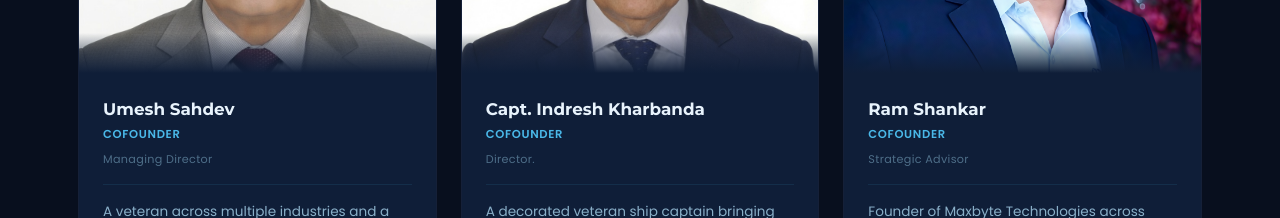
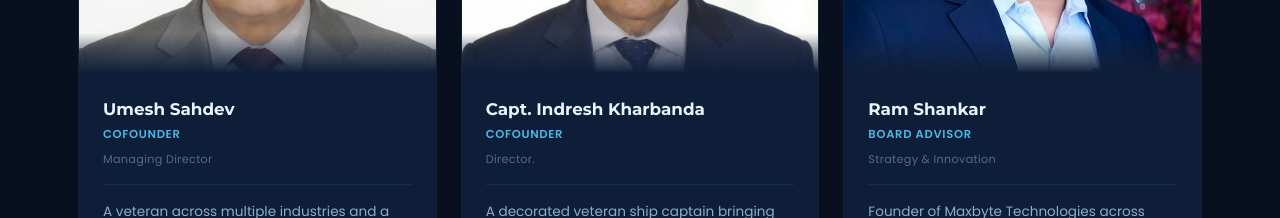
Before and after one commit to Sakthi-ctrl/Uminato-version, a Next.js app: page /about in a window 1280 px wide. Shown: the part 1360-1578 px from the top of the page. Built offline with nearby package versions, Linux system fonts and the light colour scheme.

Commit message:
Update role and expertise for Ram Shankar

```diff
--- a/src/app/about/page.tsx
+++ b/src/app/about/page.tsx
@@ -22,8 +22,8 @@ const FOUNDERS = [
   {
     photo: '/image 02.jpg',
     name: 'Ram Shankar',
-    role: 'Cofounder',
-    expertise: 'Strategic Advisor',
+    role: 'Board Advisor',
+    expertise: 'Strategy & Innovation',
     bio: 'Founder of Maxbyte Technologies across India, the Middle East, and the USA, and one of the foremost pioneers of Industry 4.0 — bringing deep expertise in AI, robotics, and intelligent systems.',
   },
 ];
```
